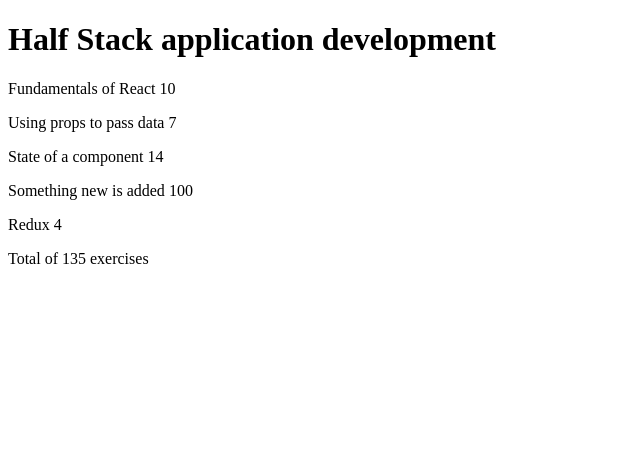
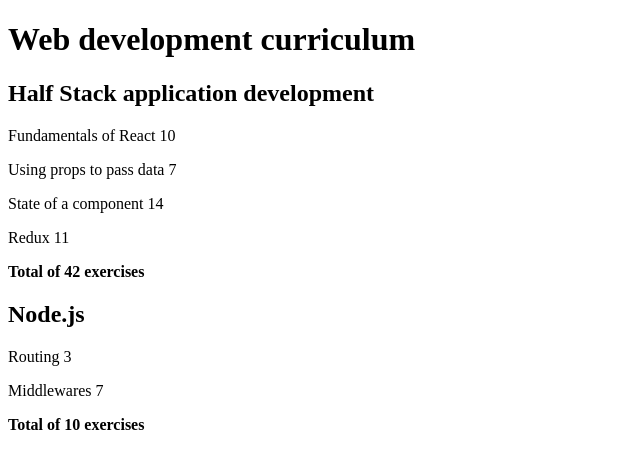
Before and after one commit to ngoxuanhuy/FullStackOpen-2023, a React (Vite) app in the folder exercises/courseinfo/: page / in a window 1280 px wide. Shown: the top 468 px of the page, without its empty margins (0-640 px from the left). Built offline with nearby package versions, Linux system fonts and the light colour scheme.

Commit message:
Add Ex2.4: courseinfo, step9

```diff
--- a/exercises/courseinfo/src/App.jsx
+++ b/exercises/courseinfo/src/App.jsx
@@ -7,9 +7,10 @@
 }
 
 const App = () => {
-  const course = {
+  const courses = [
+    {
+      name: 'Half Stack application development',
       id: 1,
-    name: 'Half Stack application development',
       parts: [
         {
           name: 'Fundamentals of React',
@@ -27,19 +28,36 @@
           id: 3
         },
         {
-        name: 'Something new is added',
-        exercises: 100,
+          name: 'Redux',
+          exercises: 11,
           id: 4
+        }
+      ]
     },
     {
-        name: 'Redux',
-        exercises: 4,
-        id: 5
+      name: 'Node.js',
+      id: 2,
+      parts: [
+        {
+          name: 'Routing',
+          exercises: 3,
+          id: 1
+        },
+        {
+          name: 'Middlewares',
+          exercises: 7,
+          id: 2
         }
       ]
     }
+  ]
 
-  return <Course course={course} />
+  return (
+    <>
+      <h1>Web development curriculum</h1>
+      {courses.map(course => <Course key={course.id} course={course}/>)}
+    </>
+  )
 }
 
 export default App
--- a/exercises/courseinfo/src/components/Header.jsx
+++ b/exercises/courseinfo/src/components/Header.jsx
@@ -1,6 +1,6 @@
 const Header = ({name}) => {
     return (
-        <h1>{name}</h1>
+        <h2>{name}</h2>
     )
 }
 
--- a/exercises/courseinfo/src/components/Total.jsx
+++ b/exercises/courseinfo/src/components/Total.jsx
@@ -1,7 +1,7 @@
 const Total = ({parts}) => {
     const sum = parts.reduce((accumulator, currentValue) => accumulator + currentValue.exercises, 0)
 
-    return <div> Total of {sum} exercises </div>
+    return <div><strong>Total of {sum} exercises </strong></div>
 }
 
 export default Total
```
Lines whose indentation alone changed are shown as unchanged.
